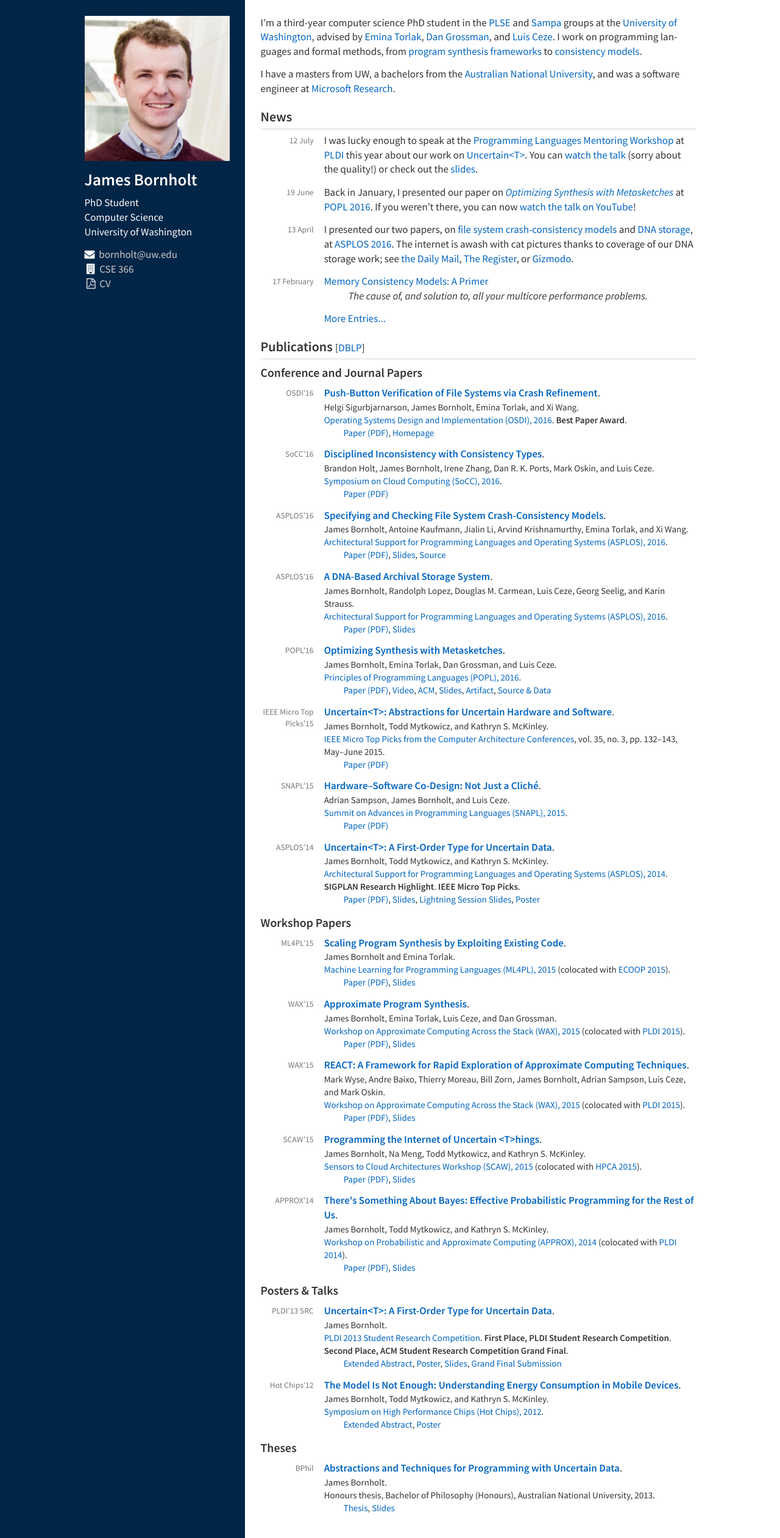
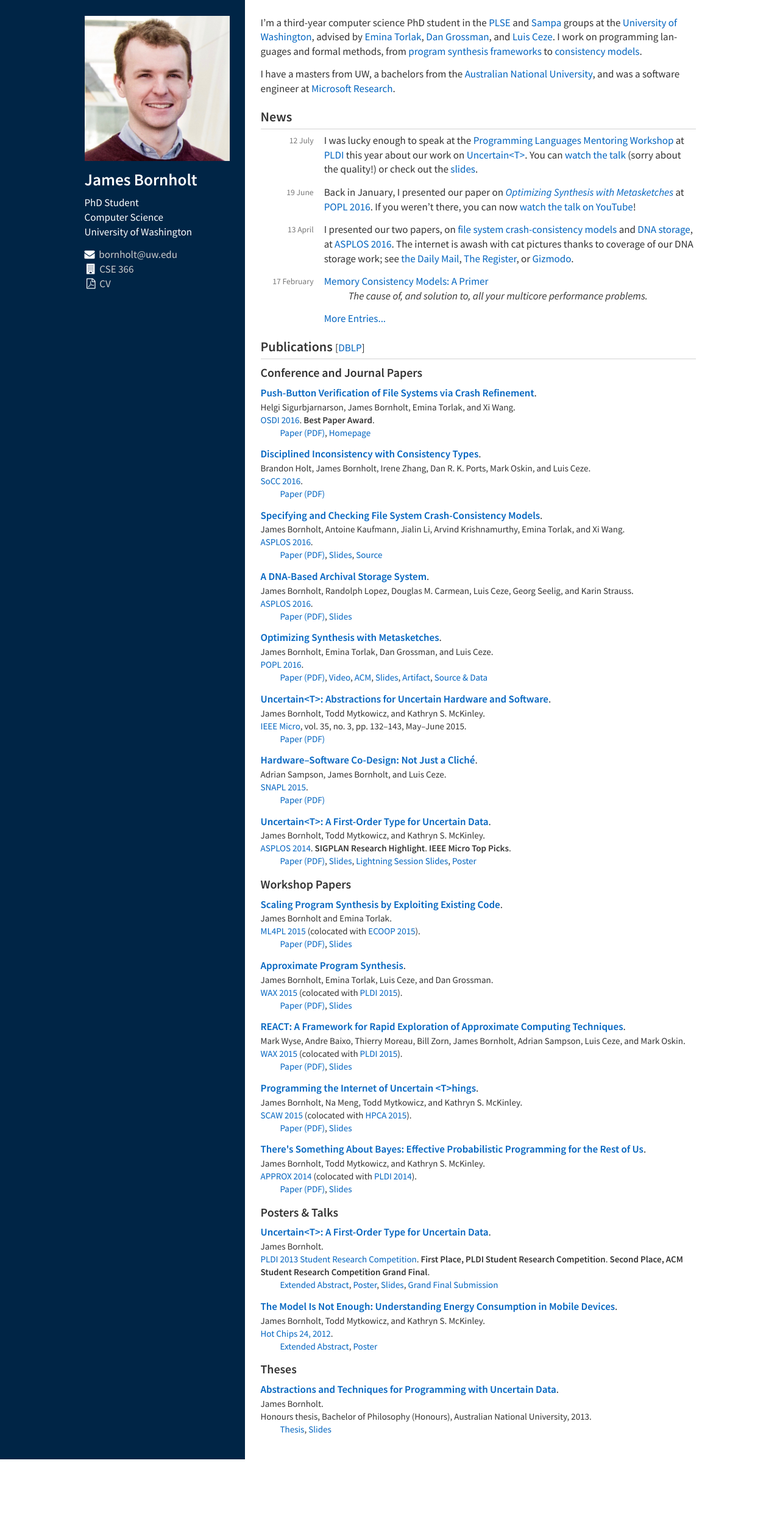
Before and after one commit to jamesbornholt/homepage, a Jekyll site: the page built from index.md, in a window 1280 px wide. Shown: the whole page at 61% size. Built offline with Jekyll 4.4.1, drawn with Linux system fonts in a browser that asks for light colours; nearby versions of some CDN libraries; after the commit the page ends 2393 px from its top, so only the background shows below that.

Commit message:
Revert "tweak paper list layout"

```diff
--- a/_data/papers.yml
+++ b/_data/papers.yml
@@ -1,9 +1,8 @@
 - title: "Push-Button Verification of File Systems via Crash Refinement"
   authors: "Helgi Sigurbjarnarson, James Bornholt, Emina Torlak, and Xi Wang"
   type: conference
-  venue: "Operating Systems Design and Implementation (OSDI), 2016"
+  venue: "OSDI 2016"
   venue_url: "https://www.usenix.org/conference/osdi16"
-  venue_short: "OSDI'16"
   url: "papers/yggdrasil-osdi16.pdf"
   extra: "<b>Best Paper Award</b>."
   links:
@@ -15,9 +14,8 @@
 - title: "Disciplined Inconsistency with Consistency Types"
   authors: "Brandon Holt, James Bornholt, Irene Zhang, Dan R. K. Ports, Mark Oskin, and Luis Ceze"
   type: conference
-  venue: "Symposium on Cloud Computing (SoCC), 2016"
+  venue: "SoCC 2016"
   venue_url: "http://acmsocc.github.io/2016/"
-  venue_short: "SoCC'16"
   url: "papers/ipa-socc16.pdf"
   links:
     - text: "Paper (PDF)"
@@ -26,8 +24,7 @@
 - title: "Specifying and Checking File System Crash-Consistency Models"
   authors: "James Bornholt, Antoine Kaufmann, Jialin Li, Arvind Krishnamurthy, Emina Torlak, and Xi Wang"
   type: conference
-  venue: "Architectural Support for Programming Languages and Operating Systems (ASPLOS), 2016"
-  venue_short: "ASPLOS'16"
+  venue: "ASPLOS 2016"
   url: "http://sandcat.cs.washington.edu/ferrite/"
   venue_url: "http://www.ece.cmu.edu/calcm/asplos2016/"
   links:
@@ -41,8 +38,7 @@
 - title: "A DNA-Based Archival Storage System"
   authors: "James Bornholt, Randolph Lopez, Douglas M. Carmean, Luis Ceze, Georg Seelig, and Karin Strauss"
   type: conference
-  venue: "Architectural Support for Programming Languages and Operating Systems (ASPLOS), 2016"
-  venue_short: "ASPLOS'16"
+  venue: "ASPLOS 2016"
   url: "papers/dnastorage-asplos16.pdf"
   venue_url: "http://www.ece.cmu.edu/calcm/asplos2016/"
   links:
@@ -54,8 +50,7 @@
 - title: "Optimizing Synthesis with Metasketches"
   authors: "James Bornholt, Emina Torlak, Dan Grossman, and Luis Ceze"
   type: conference
-  venue: "Principles of Programming Languages (POPL), 2016"
-  venue_short: "POPL'16"
+  venue: "POPL 2016"
   url: "http://synapse.uwplse.org"
   venue_url: "http://conf.researchr.org/home/POPL-2016"
   links:
@@ -75,11 +70,11 @@
 - title: "Uncertain<T>: Abstractions for Uncertain Hardware and Software"
   authors: "James Bornholt, Todd Mytkowicz, and Kathryn S. McKinley"
   type: conference
-  venue: "IEEE Micro Top Picks from the Computer Architecture Conferences"
-  venue_short: "IEEE Micro Top Picks'15"
+  venue: "IEEE Micro"
   volume: "vol. 35, no. 3, pp. 132–143, May–June 2015"
   url: "http://ieeexplore.ieee.org/xpl/articleDetails.jsp?arnumber=7106409&filter%3DAND%28p_IS_Number%3A7129787%29"
   venue_url: "http://ieeexplore.ieee.org/xpl/tocresult.jsp?isnumber=7129787"
+  # extra: "<b>IEEE Micro's Top Picks from the Computer Architecture Conferences.</b>"
   links:
     - text: "Paper (PDF)"
       url: "papers/uncertaint-toppicks15.pdf"
@@ -87,8 +82,7 @@
 - title: "Scaling Program Synthesis by Exploiting Existing Code"
   authors: "James Bornholt and Emina Torlak"
   type: workshop
-  venue: "Machine Learning for Programming Languages (ML4PL), 2015"
-  venue_short: "ML4PL'15"
+  venue: "ML4PL 2015"
   colocated_with: "ECOOP 2015"
   url: "papers/scalesynth-ml4pl15.pdf"
   venue_url: "http://2015.ecoop.org/track/ML4PL2015"
@@ -102,8 +96,7 @@
 - title: "Approximate Program Synthesis"
   authors: "James Bornholt, Emina Torlak, Luis Ceze, and Dan Grossman"
   type: workshop
-  venue: "Workshop on Approximate Computing Across the Stack (WAX), 2015"
-  venue_short: "WAX'15"
+  venue: "WAX 2015"
   colocated_with: "PLDI 2015"
   url: "papers/appsyn-wax15.pdf"
   venue_url: "http://sampa.cs.washington.edu/wax2015/"
@@ -117,8 +110,7 @@
 - title: "REACT: A Framework for Rapid Exploration of Approximate Computing Techniques"
   authors: "Mark Wyse, Andre Baixo, Thierry Moreau, Bill Zorn, James Bornholt, Adrian Sampson, Luis Ceze, and Mark Oskin"
   type: workshop
-  venue: "Workshop on Approximate Computing Across the Stack (WAX), 2015"
-  venue_short: "WAX'15"
+  venue: "WAX 2015"
   colocated_with: "PLDI 2015"
   url: "papers/react-wax15.pdf"
   venue_url: "http://sampa.cs.washington.edu/wax2015/"
@@ -132,8 +124,7 @@
 - title: "Hardware–Software Co-Design: Not Just a Cliché"
   authors: "Adrian Sampson, James Bornholt, and Luis Ceze"
   type: conference
-  venue: "Summit on Advances in Programming Languages (SNAPL), 2015"
-  venue_short: "SNAPL'15"
+  venue: "SNAPL 2015"
   url: "http://drops.dagstuhl.de/opus/frontdoor.php?source_opus=5030"
   venue_url: "http://snapl.org/2015/index.html"
   links:
@@ -143,8 +134,7 @@
 - title: "Programming the Internet of Uncertain <T>hings"
   authors: "James Bornholt, Na Meng, Todd Mytkowicz, and Kathryn S. McKinley"
   type: workshop
-  venue: "Sensors to Cloud Architectures Workshop (SCAW), 2015"
-  venue_short: "SCAW'15"
+  venue: "SCAW 2015"
   colocated_with: "HPCA 2015"
   url: "papers/context-scaw15.pdf"
   venue_url: "http://darksilicon.org/hpca/SCAW-2015/"
@@ -158,8 +148,7 @@
 - title: "There's Something About Bayes: Effective Probabilistic Programming for the Rest of Us"
   authors: "James Bornholt, Todd Mytkowicz, and Kathryn S. McKinley"
   type: workshop
-  venue: "Workshop on Probabilistic and Approximate Computing (APPROX), 2014"
-  venue_short: "APPROX'14"
+  venue: "APPROX 2014"
   colocated_with: "PLDI 2014"
   url: "papers/bayes-approx14.pdf"
   venue_url: "http://approx2014.cs.umass.edu"
@@ -173,8 +162,7 @@
 - title: "Uncertain<T>: A First-Order Type for Uncertain Data"
   authors: "James Bornholt, Todd Mytkowicz, and Kathryn S. McKinley"
   type: conference
-  venue: "Architectural Support for Programming Languages and Operating Systems (ASPLOS), 2014"
-  venue_short: "ASPLOS'14"
+  venue: "ASPLOS 2014"
   url: "http://dx.doi.org/10.1145/2541940.2541958"
   venue_url: "https://www.cs.utah.edu/asplos14/"
   extra: "<b>SIGPLAN Research Highlight</b>. <b>IEEE Micro Top Picks</b>."
@@ -192,7 +180,6 @@
   authors: "James Bornholt"
   type: thesis
   url: "papers/thesis13.pdf"
-  venue_short: "BPhil"
   extra: "Honours thesis, Bachelor of Philosophy (Honours), Australian National University, 2013."
   links:
     - text: "Thesis"
@@ -204,7 +191,6 @@
   authors: "James Bornholt"
   type: poster
   venue: "PLDI 2013 Student Research Competition"
-  venue_short: "PLDI'13 SRC"
   url: "papers/uncertaint-src13.finals.pdf"
   venue_url: "http://src.acm.org"
   extra: "<b>First Place, PLDI Student Research Competition</b>. <b>Second Place, ACM Student Research Competition Grand Final</b>."
@@ -221,8 +207,7 @@
 - title: "The Model Is Not Enough: Understanding Energy Consumption in Mobile Devices"
   authors: "James Bornholt, Todd Mytkowicz, and Kathryn S. McKinley"
   type: poster
-  venue: "Symposium on High Performance Chips (Hot Chips), 2012"
-  venue_short: "Hot Chips'12"
+  venue: "Hot Chips 24, 2012"
   url: "papers/energy-hotchips12.pdf"
   venue_url: "http://www.hotchips.org/archives/hc24/"
   links:
--- a/_includes/paper.html
+++ b/_includes/paper.html
@@ -1,8 +1,3 @@
-<div class="paper-box">
-<div class="paper-venue-short">
-{{ paper.venue_short | markdownify }}
-</div>
-<div class="paper-details">
 <p>
     {% if paper.url %}<a class="paper-title" href="{{ paper.url }}">{% else %}<span class="paper-title">{% endif %}{{ paper.title | escape }}{% if paper.url %}</a>{% else %}</span>{% endif %}.
 </p>
@@ -21,5 +16,3 @@
     </ul>
     {% endif %}
 </p>
-</div>
-</div>
--- a/css/main.scss
+++ b/css/main.scss
@@ -268,8 +268,8 @@ div.blog-posts p {
 @media screen and (min-width: 48em) {
     div.blog-date {
         text-align: right;
+        line-height: 18pt;
         flex: 1 0;
-        padding-top: 1.5pt;
     }
     div.blog-desc {
         padding-left: 1em;
@@ -281,12 +281,6 @@ div.blog-posts p {
 
 /* Paper lists */
 
-.paper-box {
-    display: inline;
-}
-.paper-venue-short {
-    display: none;
-}
 ul.paper-list p {
     margin: 0;
 }
@@ -324,24 +318,7 @@ ul.paper-links li:after {
 ul.paper-links li:last-child:after {
     content: "";
 }
-@media screen and (min-width: 48em) {
-    .paper-box {
-        display: flex;
-    }
-    .paper-venue-short {
-        display: block;
-        font-size: 80%;
-        color: #777777;
-        vertical-align: top;
-        text-align: right;
-        flex: 1 0px;
-        padding-top: 1.5pt;
-    }
-    .paper-details {
-        padding-left: 1em;
-        flex: 7 0px;
-    }
-}
+
 
 
 /* Blog entries */
```
